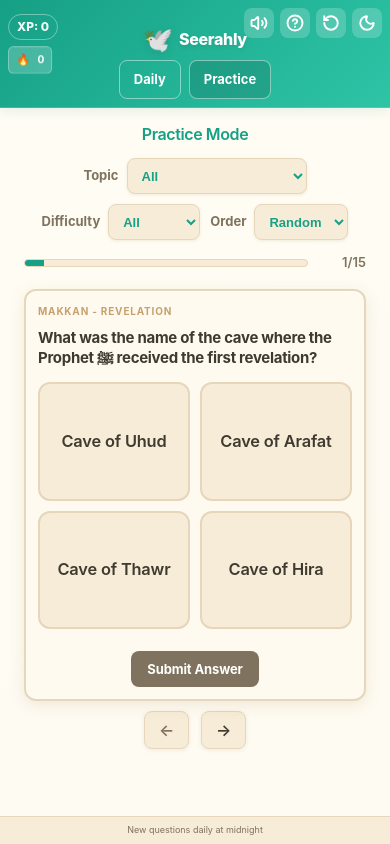
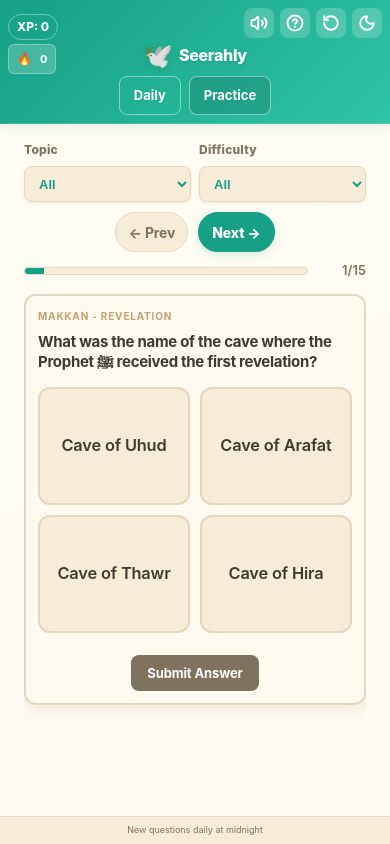
Before and after one commit to ammar-lby/seerah-daily, a React (Vite) app: page /practice in a window 390 px wide. Built offline with nearby package versions, Linux system fonts and the light colour scheme.

Commit message:
better responsiveness

```diff
--- a/src/components/Header.tsx
+++ b/src/components/Header.tsx
@@ -42,7 +42,7 @@ export function Header({ streak, onToggleTheme, onReset }: Props) {
       alignItems: 'center',
       gap: 'clamp(2px, 0.5vh, 4px)',
       padding: 'clamp(6px, 1vh, 8px) clamp(12px, 2.5vw, 16px)',
-      paddingTop: 'clamp(16px, 4.5vh, 28px)',
+      paddingTop: 'clamp(22px, 5.5vh, 34px)',
       background: 'linear-gradient(135deg, var(--header-start) 0%, var(--header-end) 100%)',
       boxShadow: '0 2px 12px rgba(13, 127, 108, 0.12)',
       borderBottom: '1px solid rgba(255,255,255,0.2)',
@@ -129,7 +129,7 @@ export function Header({ streak, onToggleTheme, onReset }: Props) {
         display: 'flex',
         flexDirection: 'column',
         alignItems: 'flex-start',
-        gap: 0,
+        gap: 2,
         maxWidth: '70vw',
       }}>
         <div className="xp-chip" style={{
@@ -141,12 +141,12 @@ export function Header({ streak, onToggleTheme, onReset }: Props) {
           fontSize: 12,
           opacity: 0.95,
         }}>XP: {xp}</div>
-        <div style={{ transform: 'scale(0.92)', transformOrigin: 'left center', marginTop: 'clamp(4px, 0.6vh, 8px)' }}>
+        <div style={{ marginTop: 4 }}>
           <StreakBadge count={streak} />
         </div>
       </div>
       {/* Title row wrapper: centers title */}
-      <div style={{ position: 'relative', width: '100%', display: 'flex', justifyContent: 'center' }}>
+      <div style={{ position: 'relative', width: '100%', display: 'flex', justifyContent: 'center', marginTop: 'clamp(6px, 1.2vh, 10px)' }}>
         {/* Centered logo and title */}
         <Link to="/" style={{
           display: 'flex',
--- a/src/components/QuizCard.tsx
+++ b/src/components/QuizCard.tsx
@@ -142,7 +142,7 @@ export function QuizCard({ question, locked = false, initialSelection, onAnswere
         )}
 
         {submitted && (
-        <div className="bounce-in" style={{
+        <div className="answer-panel bounce-in" style={{
           padding: 'clamp(10px, 2vh, 14px)',
           borderRadius: 12,
           background: 'var(--answer-bg)',
@@ -193,6 +193,8 @@ export function QuizCard({ question, locked = false, initialSelection, onAnswere
                         lineHeight: 1.65,
                         fontSize: 'clamp(12px, 2.5vw, 14px)',
                         fontWeight: 500,
+                        overflowWrap: 'anywhere',
+                        wordBreak: 'break-word',
                       }}>
                         {question.explanation}
                       </div>
--- a/src/pages/DailyPage.tsx
+++ b/src/pages/DailyPage.tsx
@@ -155,19 +155,23 @@ export function DailyPage() {
             onClick={() => setCurrentIdx(i => Math.max(0, i - 1))}
             disabled={currentIdx === 0}
             style={{
-              padding: 'clamp(7px, 1.6vh, 9px) clamp(14px, 3.2vw, 18px)',
-              borderRadius: 8,
-              border: '2px solid var(--border)',
+              padding: '8px 12px',
+              borderRadius: 999,
+              border: '1.5px solid var(--border)',
               background: 'var(--surface)',
               color: currentIdx === 0 ? 'var(--muted)' : 'var(--text)',
               fontWeight: 700,
-              fontSize: 'clamp(12px, 2.6vw, 14px)',
+              fontSize: 14,
               cursor: currentIdx === 0 ? 'not-allowed' : 'pointer',
-              opacity: 1,
-              boxShadow: currentIdx === 0 ? 'none' : '0 2px 8px rgba(0,0,0,0.08)'
+              boxShadow: currentIdx === 0 ? 'none' : '0 1px 6px var(--shadow)',
+              minHeight: 40,
+              minWidth: 40,
+              display: 'inline-flex',
+              alignItems: 'center',
+              gap: 6
             }}
           >
-            ← Previous
+            ← Prev
           </button>
 
           <div style={{ display: 'flex', gap: 4, alignItems: 'center' }}>
@@ -192,15 +196,20 @@ export function DailyPage() {
             <button
               onClick={() => setCurrentIdx(i => Math.min(questions.length - 1, i + 1))}
               style={{
-                padding: 'clamp(7px, 1.6vh, 9px) clamp(14px, 3.2vw, 18px)',
-                borderRadius: 8,
+                padding: '8px 12px',
+                borderRadius: 999,
                 border: '2px solid var(--primary)',
                 background: 'var(--primary)',
                 color: '#fff',
-                fontWeight: 700,
-                fontSize: 'clamp(12px, 2.6vw, 14px)',
+                fontWeight: 800,
+                fontSize: 14,
                 cursor: 'pointer',
-                boxShadow: '0 3px 10px var(--primary-20)'
+                boxShadow: '0 3px 10px var(--primary-20)',
+                minHeight: 40,
+                minWidth: 40,
+                display: 'inline-flex',
+                alignItems: 'center',
+                gap: 6
               }}
             >
               Next →
--- a/src/pages/PracticePage.tsx
+++ b/src/pages/PracticePage.tsx
@@ -37,7 +37,6 @@ export function PracticePage() {
   const [idx, setIdx] = useState(0);
   const [category, setCategory] = useState<string>('All');
   const [difficulty, setDifficulty] = useState<string>('All');
-  const [order, setOrder] = useState<'Date' | 'Random'>('Random');
 
   const today = todayISO();
 
@@ -64,16 +63,13 @@ export function PracticePage() {
   }, [base, category, difficulty]);
 
   const items = useMemo(() => {
-    if (order === 'Random') {
-      // Mix categories by interleaving after within-group shuffles
-      return interleaveByCategory(filtered);
-    }
-    return filtered;
-  }, [filtered, order]);
+    // Always interleave for variety
+    return interleaveByCategory(filtered);
+  }, [filtered]);
 
   useEffect(() => {
     setIdx(0);
-  }, [category, difficulty, order]);
+  }, [category, difficulty]);
 
   const q = items[idx];
 
@@ -98,21 +94,11 @@ export function PracticePage() {
       width: '100%',
     }}>
 
-      <div style={{ marginBottom: 16 }}>
-        <h3 style={{
-          margin: '0 0 12px',
-          fontSize: 16,
-          fontWeight: 600,
-          color: 'var(--primary)',
-          textAlign: 'center',
-        }}>
-          Practice Mode
-        </h3>
-
+      <div style={{ marginBottom: 12 }}>
         {/* Filters */}
-        <div style={{ display: 'flex', gap: 10, justifyContent: 'center', alignItems: 'center', flexWrap: 'wrap', marginBottom: 12 }}>
-          <label style={{ display: 'flex', alignItems: 'center', gap: 8 }}>
-            <span style={{ color: 'var(--muted)', fontSize: 13, fontWeight: 700 }}>Topic</span>
+        <div className="filters-row slide-up" style={{ marginBottom: 10 }}>
+          <label>
+            <span style={{ color: 'var(--muted)', fontSize: 12, fontWeight: 800, letterSpacing: '0.02em' }}>Topic</span>
             <select
               className="filter-select"
               value={category}
@@ -124,8 +110,8 @@ export function PracticePage() {
             </select>
           </label>
 
-          <label style={{ display: 'flex', alignItems: 'center', gap: 8 }}>
-            <span style={{ color: 'var(--muted)', fontSize: 13, fontWeight: 700 }}>Difficulty</span>
+          <label>
+            <span style={{ color: 'var(--muted)', fontSize: 12, fontWeight: 800, letterSpacing: '0.02em' }}>Difficulty</span>
             <select
               className="filter-select"
               value={difficulty}
@@ -136,18 +122,58 @@ export function PracticePage() {
               ))}
             </select>
           </label>
+        </div>
 
-          <label style={{ display: 'flex', alignItems: 'center', gap: 8 }}>
-            <span style={{ color: 'var(--muted)', fontSize: 13, fontWeight: 700 }}>Order</span>
-            <select
-              className="filter-select"
-              value={order}
-              onChange={(e) => setOrder(e.target.value as 'Date' | 'Random')}
-            >
-              <option value="Random">Random</option>
-              <option value="Date">Date</option>
-            </select>
-          </label>
+        {/* Navigation under filters */}
+        <div className="slide-up" style={{ display: 'flex', gap: 10, justifyContent: 'center', marginBottom: 8, flexWrap: 'wrap' }}>
+          <button
+            onClick={prev}
+            disabled={idx === 0}
+            aria-label="Previous question"
+            style={{
+              padding: '8px 12px',
+              borderRadius: 999,
+              border: '1.5px solid var(--border)',
+              background: 'var(--surface)',
+              color: idx === 0 ? 'var(--muted)' : 'var(--text)',
+              fontWeight: 700,
+              fontSize: 14,
+              cursor: idx === 0 ? 'not-allowed' : 'pointer',
+              boxShadow: idx === 0 ? 'none' : '0 1px 6px var(--shadow)',
+              minHeight: 40,
+              minWidth: 40,
+              display: 'inline-flex',
+              alignItems: 'center',
+              gap: 6,
+              transition: 'transform .12s ease, box-shadow .12s ease',
+            }}
+          >
+            ← Prev
+          </button>
+          <button
+            onClick={next}
+            disabled={idx === items.length - 1}
+            aria-label="Next question"
+            style={{
+              padding: '8px 12px',
+              borderRadius: 999,
+              border: '2px solid var(--primary)',
+              background: idx === items.length - 1 ? 'var(--surface)' : 'var(--primary)',
+              color: idx === items.length - 1 ? 'var(--muted)' : '#fff',
+              fontWeight: 800,
+              fontSize: 14,
+              cursor: idx === items.length - 1 ? 'not-allowed' : 'pointer',
+              boxShadow: idx === items.length - 1 ? 'none' : '0 3px 10px var(--primary-20)',
+              minHeight: 40,
+              minWidth: 40,
+              display: 'inline-flex',
+              alignItems: 'center',
+              gap: 6,
+              transition: 'transform .12s ease, box-shadow .12s ease',
+            }}
+          >
+            Next →
+          </button>
         </div>
 
         <ProgressBar current={Math.min(idx + 1, items.length || 1)} total={items.length || 1} />
@@ -155,51 +181,11 @@ export function PracticePage() {
 
       {q ? (
         <>
-          <QuizCard key={q.id} question={q} />
+          <div style={{ flex: 1, minHeight: 0, overflow: 'auto' }}>
+            <QuizCard key={q.id} question={q} />
+          </div>
 
-          {/* Arrow pager directly below quiz */}
-          <div style={{ display: 'flex', gap: 12, marginTop: 10, justifyContent: 'center' }}>
-            <button
-              onClick={prev}
-              disabled={idx === 0}
-              style={{
-                padding: '8px 14px',
-                borderRadius: 8,
-                border: 'none',
-                background: 'var(--surface)',
-                color: idx === 0 ? 'var(--muted)' : 'var(--text)',
-                fontWeight: 600,
-                fontSize: 16,
-                cursor: idx === 0 ? 'not-allowed' : 'pointer',
-                opacity: 1,
-                boxShadow: '0 1px 4px var(--shadow)',
-                border: '1px solid var(--border)',
-              }}
-              aria-label="Previous question"
-            >
-              ←
-            </button>
-            <button
-              onClick={next}
-              disabled={idx === items.length - 1}
-              style={{
-                padding: '8px 14px',
-                borderRadius: 8,
-                border: 'none',
-                background: 'var(--surface)',
-                color: idx === items.length - 1 ? 'var(--muted)' : 'var(--text)',
-                fontWeight: 600,
-                fontSize: 16,
-                cursor: idx === items.length - 1 ? 'not-allowed' : 'pointer',
-                opacity: 1,
-                boxShadow: '0 1px 4px var(--shadow)',
-                border: '1px solid var(--border)',
-              }}
-              aria-label="Next question"
-            >
-              →
-            </button>
-          </div>
+
         </>
       ) : (
         <div className="card-surface p-6" style={{ textAlign: 'center', color: 'var(--muted)', fontWeight: 700 }}>No questions match your filters yet.</div>
--- a/src/theme.css
+++ b/src/theme.css
@@ -110,7 +110,7 @@ body {
   -moz-osx-font-smoothing: grayscale;
   line-height: 1.65;
   font-size: clamp(14px, 2.5vw, 16px);
-  overflow: hidden;
+  overflow-y: auto;
   overflow-x: hidden;
   touch-action: manipulation; /* Improves mobile tap response */
   width: 100%;
@@ -120,13 +120,10 @@ body {
 #root {
   display: flex;
   flex-direction: column;
-  height: 100dvh;            /* better on mobile toolbars */
-  max-height: 100dvh;
+  min-height: 100dvh;            /* allow scrolling when content is taller */
   width: 100%;
   max-width: 100vw;
   background: var(--bg-overlay);
-  overflow: hidden;
-  overflow-x: hidden;
   padding-top: env(safe-area-inset-top);
   padding-bottom: env(safe-area-inset-bottom);
 }
@@ -138,7 +135,6 @@ body {
   padding: 0;
   display: flex;
   flex-direction: column;
-  overflow: hidden;
   overflow-x: hidden;
   min-height: 0;
   padding-bottom: env(safe-area-inset-bottom);
@@ -164,6 +160,22 @@ body {
 
 .mobile-only {
   display: none !important;
+}
+
+/* Filters row: two columns side-by-side */
+.filters-row {
+  display: grid;
+  grid-template-columns: repeat(2, minmax(0, 1fr));
+  gap: 8px;
+  width: 100%;
+  align-items: start;
+}
+.filters-row > label {
+  width: 100%;
+  display: flex;
+  flex-direction: column;
+  align-items: stretch;
+  gap: 6px;
 }
 
 /* Responsive breakpoints */
@@ -195,6 +207,7 @@ body {
     min-height: 36px !important;
     font-size: 13px !important;
     border-radius: 8px !important;
+    width: 100% !important;
   }
 
   h1 { font-size: clamp(20px, 5vw, 24px); }
@@ -223,6 +236,13 @@ body {
     min-height: clamp(64px, 14vh, 120px) !important;
     font-size: clamp(14px, 4vw, 17px) !important;
     border-radius: 12px !important;
+  }
+
+  /* Submitted explanation panel: constrain and allow scrolling */
+  .answer-panel {
+    max-height: 56vh;
+    overflow: auto;
+    -webkit-overflow-scrolling: touch;
   }
 
   /* Primary buttons (submit, next) */
@@ -429,3 +449,35 @@ button:not(:disabled):active {
   10% { opacity: 1; }
   100% { transform: translate3d(var(--xend,0), 110%, 0) rotate(900deg); opacity: 0.9; }
 }
+
+
+/* Mobile subnav enhancements */
+@media (max-width: 768px) {
+  .subnav {
+    justify-content: center;
+    gap: 8px;
+    padding: 6px;
+    margin-top: 4px;
+    overflow-x: auto;
+    -webkit-overflow-scrolling: touch;
+    background: color-mix(in oklab, var(--panel) 78%, transparent);
+    border: 1px solid var(--border);
+    border-radius: 999px;
+    box-shadow: 0 4px 16px var(--shadow);
+  }
+  .subnav::-webkit-scrollbar { display: none; }
+  .subnav-link {
+    border-radius: 999px;
+    backdrop-filter: saturate(110%) blur(2px);
+    transition: transform .12s ease, box-shadow .12s ease, background-color .2s ease, border-color .2s ease;
+    min-height: 40px;
+    line-height: 1;
+  }
+  .subnav-link:focus-visible {
+    outline: none;
+    box-shadow: 0 0 0 3px rgba(255,255,255,0.28);
+  }
+  .subnav-link:not([aria-disabled="true"]):active {
+    transform: translateY(0) scale(0.98);
+  }
+}
```
